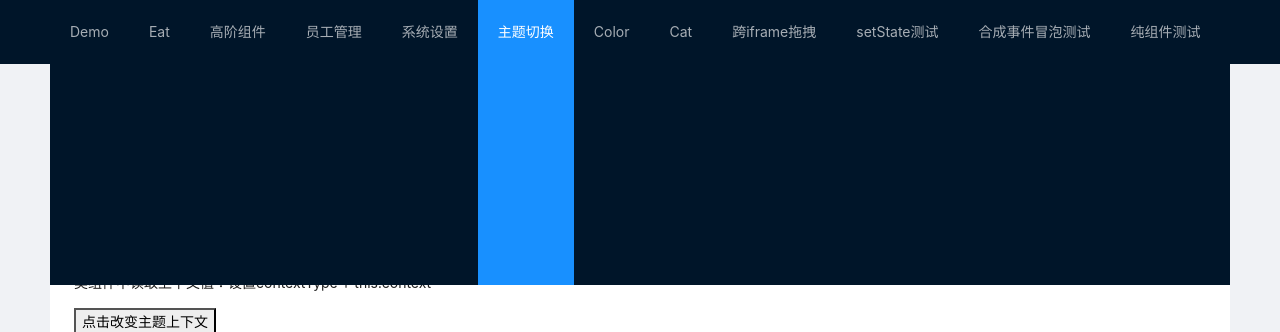
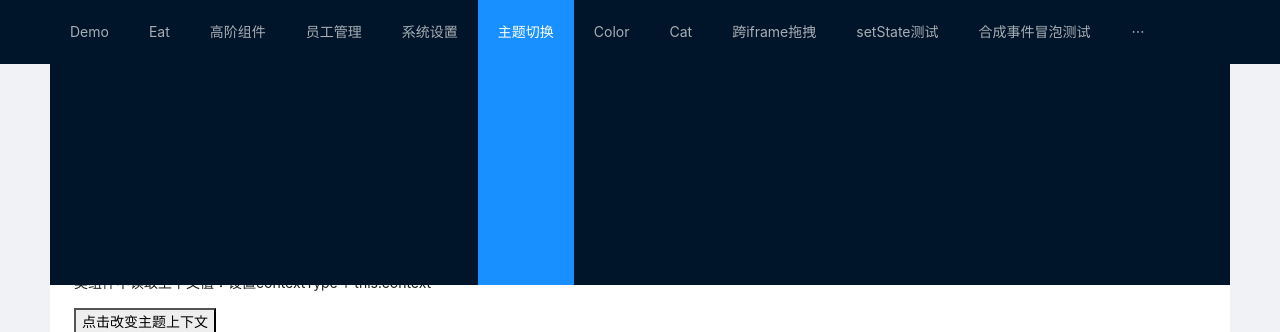
Before and after one commit to Reyona/react_playground_reyona, a React (Create React App) app: page /themes in a window 1280 px wide. Shown: the top 332 px of the page. Built offline with nearby package versions, Linux system fonts and the light colour scheme.

Commit message:
add: TS playground.

```diff
--- a/src/App.tsx
+++ b/src/App.tsx
@@ -16,6 +16,7 @@ import SetStatePage from '@/pages/setState/index'
 import EventPage from '@/pages/event/index'
 import EatPage from '@/pages/eat/index'
 import pureCompPage from '@/pages/pureComponent'
+import tsPlayground from '@/pages/ts'
 
 const { Header, Content, Footer } = Layout;
 
@@ -35,6 +36,7 @@ function App({ match, location }: any) {
     { label: 'setState测试', key: 'state', to: '/state' },
     { label: '合成事件冒泡测试', key: 'event', to: '/event' },
     { label: '纯组件测试', key: 'pureComp', to: '/pureComp' },
+    { label: 'TS测试', key: 'ts', to: '/ts' },
   ]
   let hideLayout = ['/eat', '/drag', '/drag-iframe'].includes(location.pathname)
 
@@ -81,6 +83,7 @@ function App({ match, location }: any) {
                 <Route path="/state" component={ SetStatePage } />
                 <Route path="/event" component={ EventPage } />
                 <Route path="/pureComp" component={ pureCompPage } />
+                <Route path="/ts" component={ tsPlayground } />
               </div>
             </Content>
             <Footer className="footer">
--- /dev/null
+++ b/src/pages/ts/index.tsx
@@ -0,0 +1,109 @@
+// 1.
+function setUserInfo(name: string): boolean
+// 允许调用函数时传入name, age, gender三个参数
+function setUserInfo(name: string, age: number, gender: number): string
+// 实现签名，统一处理逻辑
+function setUserInfo(name: string, age?: number, gender?: number): boolean | string {
+    // 真值校验，由于两套重载签名规定，调用函数时要么传入三个参数
+    // 因此，传入了age，则必定也传入了gender
+    if (age) {
+        return `我叫 ${name}, 今年 ${age} 岁啦！`
+    } else {
+        return false
+    }
+}
+
+// setUserInfo() // 不传参数，报错
+setUserInfo('cc') // 传入一个参数，正确
+// setUserInfo('cc', 18) // 传入两个参数，报错，因为没有定义两个参数的重载签名
+setUserInfo('cc', 18, 2) // 传入三个参数，正确
+
+
+// 2.
+interface User {
+    name: string;
+    age: number;
+    play: {
+        (toy: string): string;
+        (toy: string, time: number): string;
+    }
+}
+
+let tom: User = {
+    name: 'tom',
+    age: 3,
+    play: (target: string, time?: number) => target + 'hahaha' + (time || 0)
+}
+console.log(tom.play('cars', 3))
+
+
+// 3.
+type Fish = {
+    swim: () => void
+}
+type Dog = {
+    bark: () => void
+}
+
+function isDog(obj: Fish | Dog): obj is Dog {
+    return ('bark' in obj)
+}
+
+let animal: Fish | Dog = {
+    swim: () => console.log('I am Fish')
+}
+if (isDog(animal)) { // 进行类型缩减
+    animal.bark()
+} else {
+    animal.swim()
+}
+
+
+// 4.
+interface Circle {
+    kind: 'circle',
+    radius: number
+}
+
+interface Square {
+    kind: 'square',
+    side: number
+}
+
+type Shape = Circle | Square
+
+function getArea(obj: Shape) {
+    if (obj.kind === 'circle') {
+        // 是Circle，必然有radius属性
+        return Math.PI * obj.radius ** 2
+    } else if (obj.kind === 'square') {
+        // 是Square，必然有side属性
+        return obj.side ** 2
+    } else {
+        // 在最后一个分支进行穷举校验
+        const _isExhaustive: never = obj // obj: never
+        return _isExhaustive
+    }
+}
+
+ // 5.
+
+ interface Student {
+    name: string,
+    age: number,
+    room: string,
+ }
+
+ type Student2 = Pick<Student, 'name' | 'room'>
+
+ let student2: Student2 = {
+    name: 'jane',
+    room: '101'
+ }
+
+ let student:Record<number, string> = {
+    '1': '1',
+    '2': '2'
+ }
+
+export default () => (<div>This is TypeScript playground.</div>)
```
